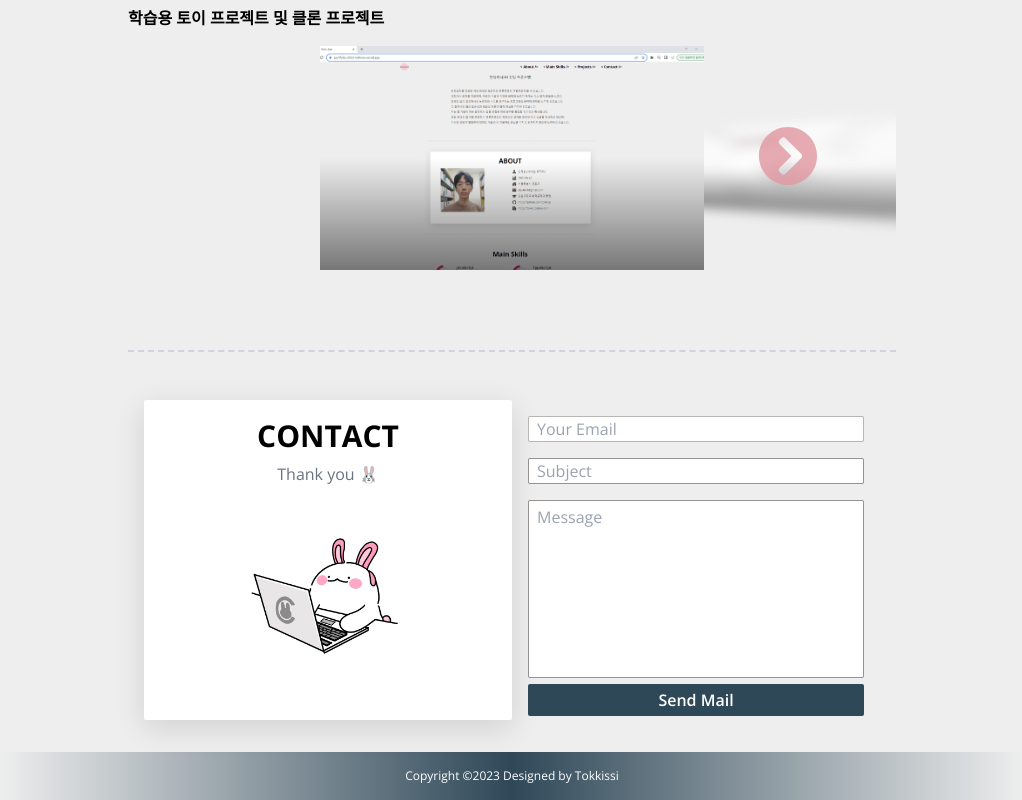
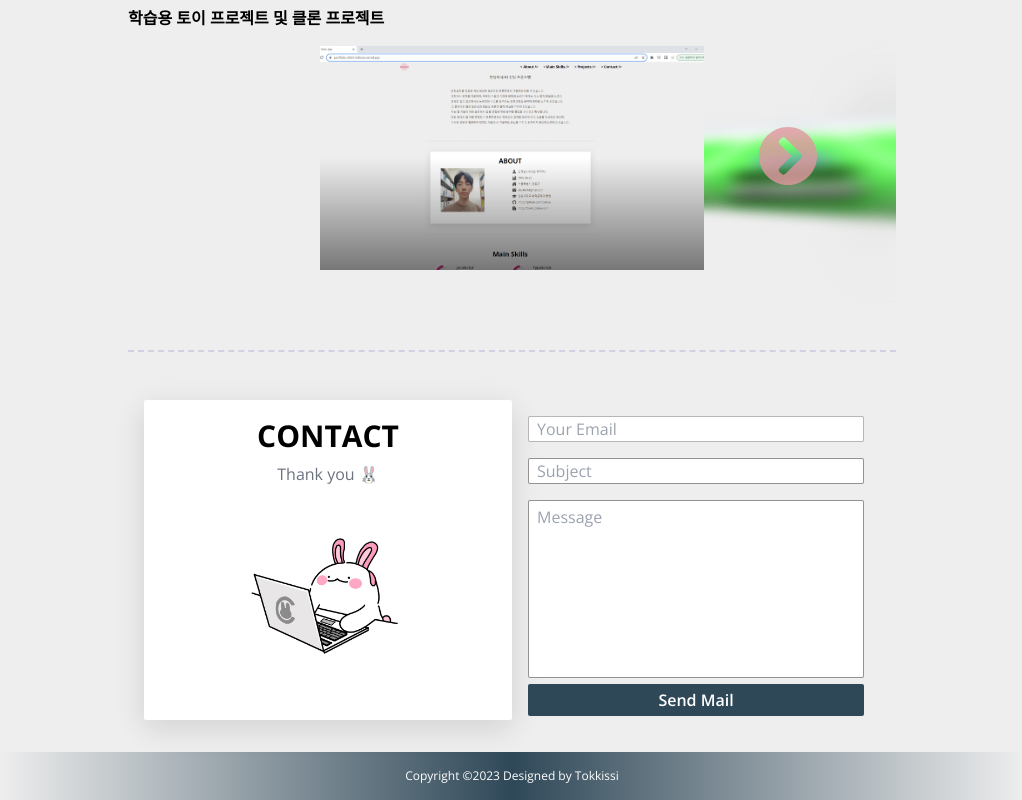
Before and after one commit to tokkissi/portfolio_2023, a Next.js app: page / in a window 1280 px wide. Shown: the part 2482-3282 px from the top of the page, without its empty margins (128-1150 px from the left). Built offline with nearby package versions, Linux system fonts and the light colour scheme.

Commit message:
update:insert wanted-project into OtherProjectList

```diff
--- a/src/app/components/Projects.tsx
+++ b/src/app/components/Projects.tsx
@@ -46,6 +46,14 @@ export default function Projects() {
       description: "2023년 포트폴리오 웹사이트",
       tech: "Next.js 13, TypeScript, Tailwind CSS",
       githubLink: "https://github.com/tokkissi/portfolio_2023",
+      myWork: "",
+    },
+    {
+      title: "wanted-pre-onboarding-frontend",
+      imageSrc: "/images/원티드프론트엔드.png",
+      description: "원티드 프리온보딩 프론트엔드 사전 과제",
+      tech: "React, TypeScript, Tailwind CSS",
+      githubLink: "https://wanted-pre-onboarding-frontend-tokkissi.vercel.app",
       myWork: "",
     },
     {
```
Also changed, not shown: public/images/원티드프론트엔드.png (added).
